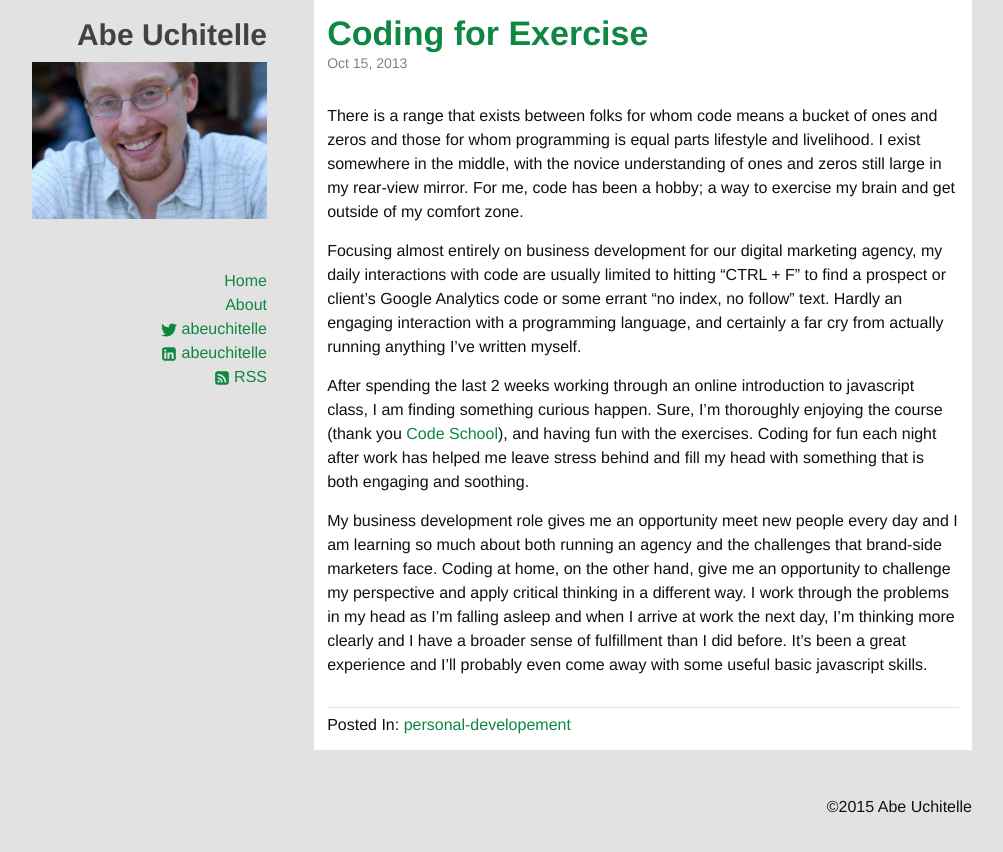
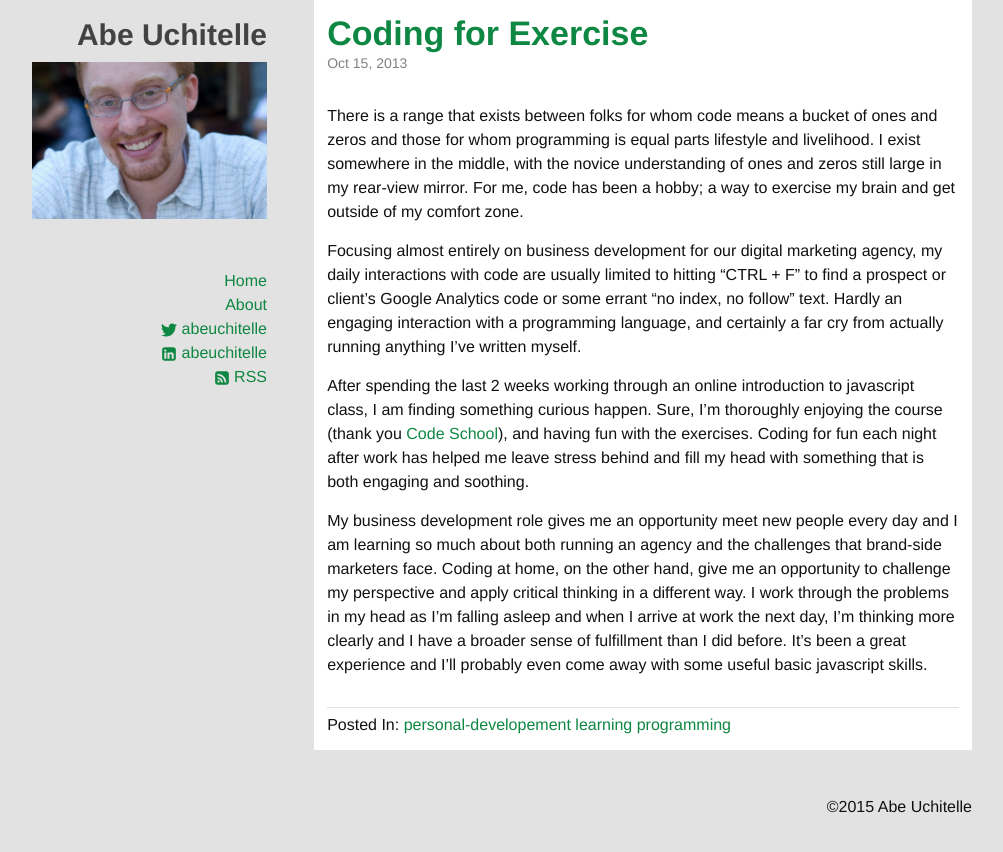
Before and after one commit to abeuchitelle/abeuchitelle.github.io, a Jekyll site: the page built from _posts/2013-10-15-coding-for-exercise.md, in a window 1280 px wide. Shown: the top 852 px of the page, without its empty margins (138-1141 px from the left). Built offline with Jekyll 4.4.1, drawn with Linux system fonts in a browser that asks for light colours.

Commit message:
Update 2013-10-15-coding-for-exercise.md
Added missing categories

```diff
--- a/_posts/2013-10-15-coding-for-exercise.md
+++ b/_posts/2013-10-15-coding-for-exercise.md
@@ -4,6 +4,8 @@ title: "Coding for Exercise"
 date: 2013-10-15
 categories:
   - personal-developement
+  - learning
+  - programming
 ---
 
 There is a range that exists between folks for whom code means a bucket of ones and zeros and those for whom programming is equal parts lifestyle and livelihood. I exist somewhere in the middle, with the novice understanding of ones and zeros still large in my rear-view mirror. For me, code has been a hobby; a way to exercise my brain and get outside of my comfort zone.
```
